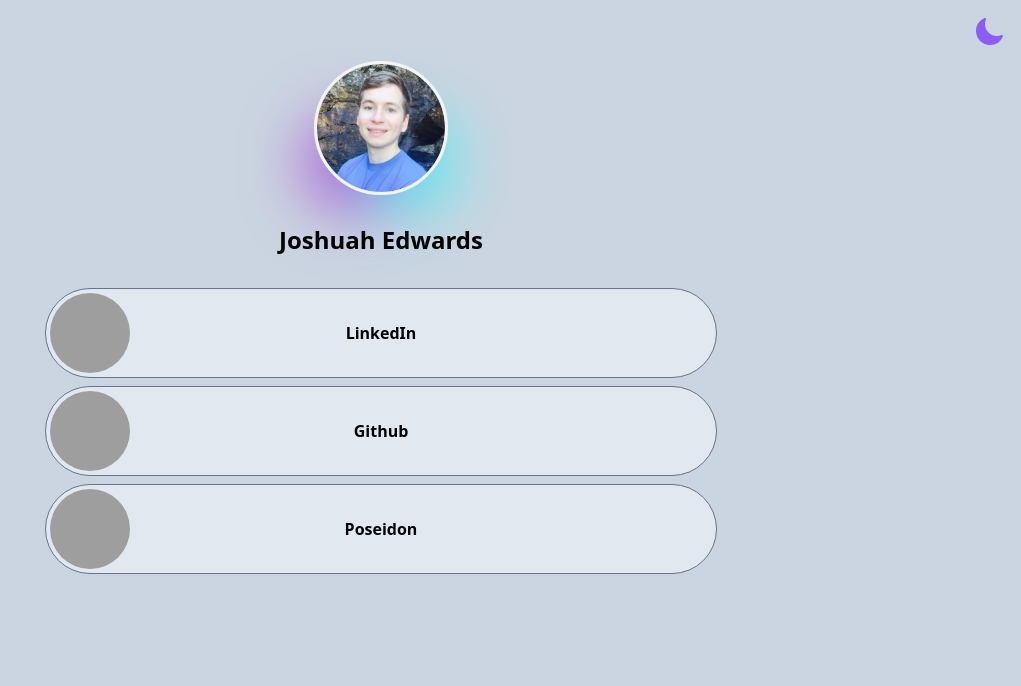
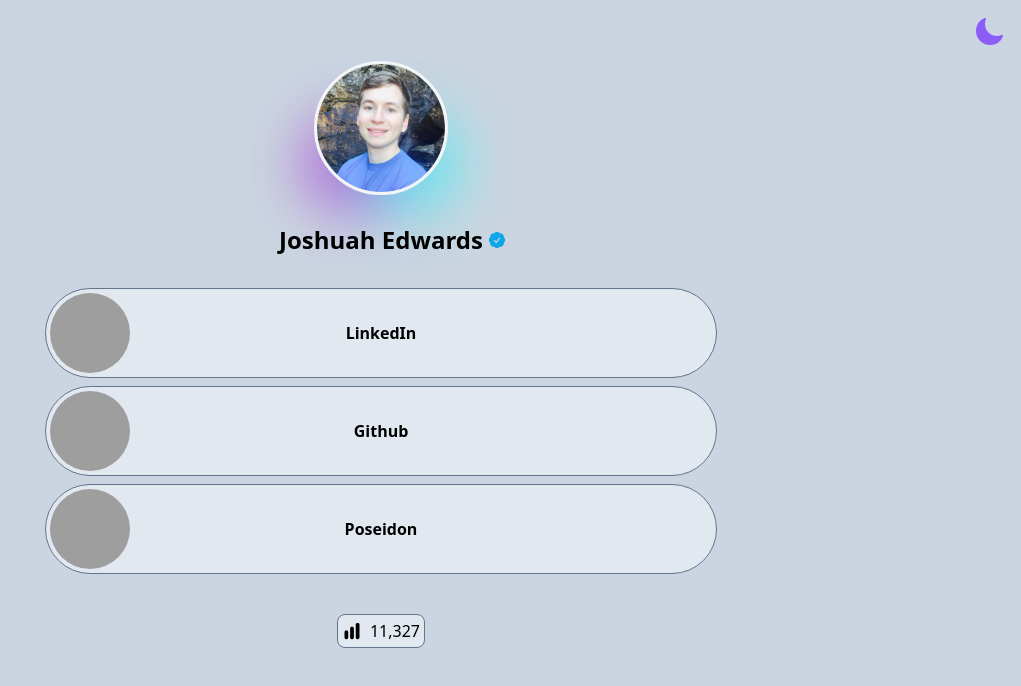
Before and after one commit to JoshDPT/LinkSTK, a Next.js app: page / in a window 1280 px wide. Shown: the top 686 px of the page, without its empty margins (259-1280 px from the left). Built offline with nearby package versions, Linux system fonts and the light colour scheme; grey boxes are pictures that could not be loaded.

Commit message:
add views

```diff
--- a/app/page.tsx
+++ b/app/page.tsx
@@ -3,18 +3,24 @@ import Image from 'next/image';
 import data from 'data.json';
 import LinkCard from '@/components/LinkCard';
 import DarkModeButton from '@/components/DarkModeButton';
-import Realistic from '@/components/Confetti';
+import Views from '@/components/Views';
+import { CheckBadgeIcon } from '@heroicons/react/24/solid';
 
 export default function Home() {
 	return (
 		<div className="flex items-center flex-col mx-auto w-full px-8 justify-center mt-16">
+			{/* Dark mode button - top right */}
 			<div className="absolute right-4 top-4 h-8 w-8 ">
 				<DarkModeButton />
 			</div>
-			<span className="rounded-full
+
+			{/* Profile picture with two animated shadows */}
+			<span
+				className="rounded-full
 				shadow-[-30px_35px_60px_-15px_rgba(153,0,205,.5)]
 				dark:shadow-[-30px_35px_60px_-15px_rgba(0,255,255,.5)]
-				transition-all duration-500 ease-out">
+				transition-all duration-500 ease-out"
+			>
 				<Image
 					className="rounded-full outline outline-gray-100 dark:outline-sky-500 dark:border-slate-200
 						shadow-[30px_35px_60px_-15px_rgba(0,255,255,.5)]
@@ -27,12 +33,24 @@ export default function Home() {
 					priority
 				/>
 			</span>
-			<h1 className="mx-auto my-8 text-2xl text-black dark:text-white font-bold select-none transition-all duration-300 ease-out">
-				{data.name}
-			</h1>
+
+			{/* Name */}
+			<div className="flex mx-auto my-8 items-center">
+				<h1 className="text-2xl text-black dark:text-white font-bold select-none transition-all duration-300 ease-out">
+					{data.name}
+				</h1>
+				<CheckBadgeIcon className="static w-5 h-5 text-sky-500 dark:text-sky-400 m-1 -mr-6 font-bold select-none transition-all duration-300 ease-out" />
+			</div>
+
+
+
+			{/* Link cards */}
 			{data.links.map((link) => (
 				<LinkCard key={link.href} {...link} />
 			))}
+
+			{/* Page views */}
+			<Views />
 		</div>
 	);
 }
--- /dev/null
+++ b/components/Views.tsx
@@ -0,0 +1,14 @@
+import data from 'data.json';
+import { ChartBarIcon } from '@heroicons/react/24/solid';
+
+export default function Views() {
+	const numberViews = Number(data.views);
+	const presentViews = numberViews.toLocaleString('en-US');
+
+	return (
+		<div className="group flex items-center p-1 mt-8 rounded-lg bg-slate-200 dark:bg-slate-800 transition-all border border-slate-500 shadow-m duration-200 ease-out">
+			<ChartBarIcon className="w-5 h-5 mr-2" />
+			<h2 className='normal-nums font-sans select-none'>{presentViews}</h2>
+		</div>
+	);
+}
--- a/data.json
+++ b/data.json
@@ -1,5 +1,6 @@
 {
   "name": "Joshuah Edwards",
+  "views": "11327",
   "links": [
     {
       "title": "LinkedIn",
```
